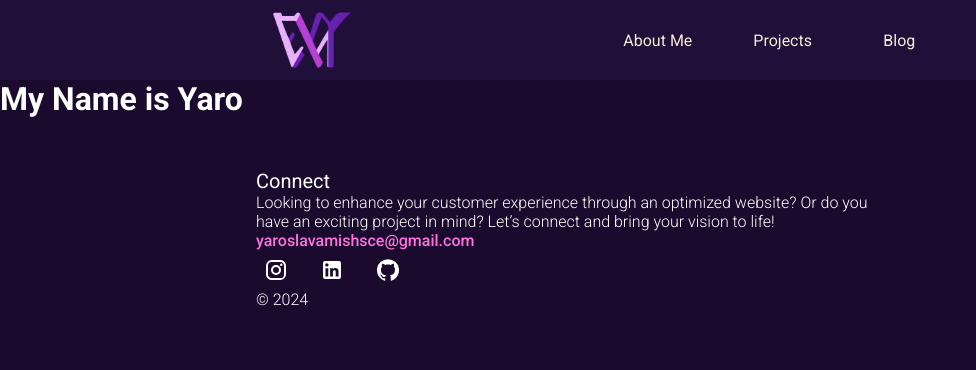
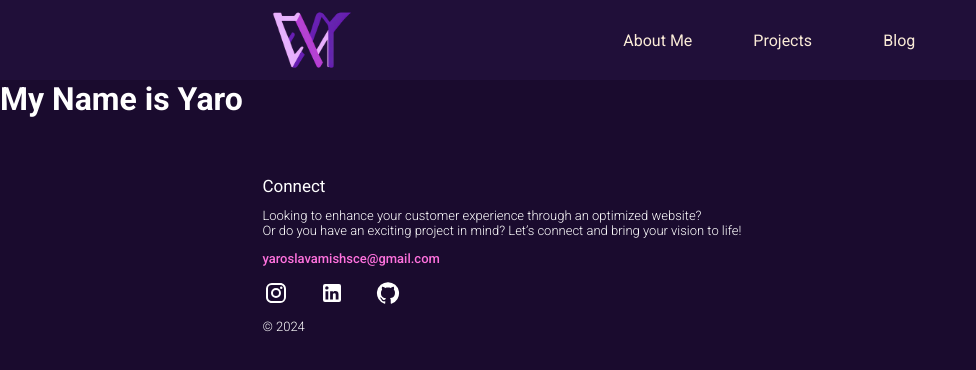
Before and after one commit to yaroslavami/portfolio, a React (Create React App) app: page /about-me in a window 1280 px wide. Shown: the top 370 px of the page, without its empty margins (0-976 px from the left). Built offline with nearby package versions, Linux system fonts and the light colour scheme.

Commit message:
footer updates

```diff
--- a/src/Components/Basic/Footer/Footer.css
+++ b/src/Components/Basic/Footer/Footer.css
@@ -8,9 +8,14 @@
 
 .footer h3{
     font-weight: 400;
-    font-size: 20px;
+    font-size: 17px;
+    padding: 1%;
 }
 
+.footer p {
+    font-size: 13px;
+    padding: 1%;
+}
 .email {
     font-weight: 500;
     color: rgb(255, 114, 222);
--- a/src/Components/Basic/Footer/Footer.js
+++ b/src/Components/Basic/Footer/Footer.js
@@ -5,7 +5,7 @@ function Footer() {
     return (
         <div className='footer'>
             <h3>Connect</h3>
-            <p>Looking to enhance your customer experience through an optimized website? Or do you have an exciting project in mind? Let’s connect and bring your vision to life!</p>
+            <p>Looking to enhance your customer experience through an optimized website?<br/> Or do you have an exciting project in mind? Let’s connect and bring your vision to life!</p>
             <p className='email'>yaroslavamishsce@gmail.com</p>
             <SocialMediaLinks />
             <p>© {new Date().getFullYear()}</p>
```
